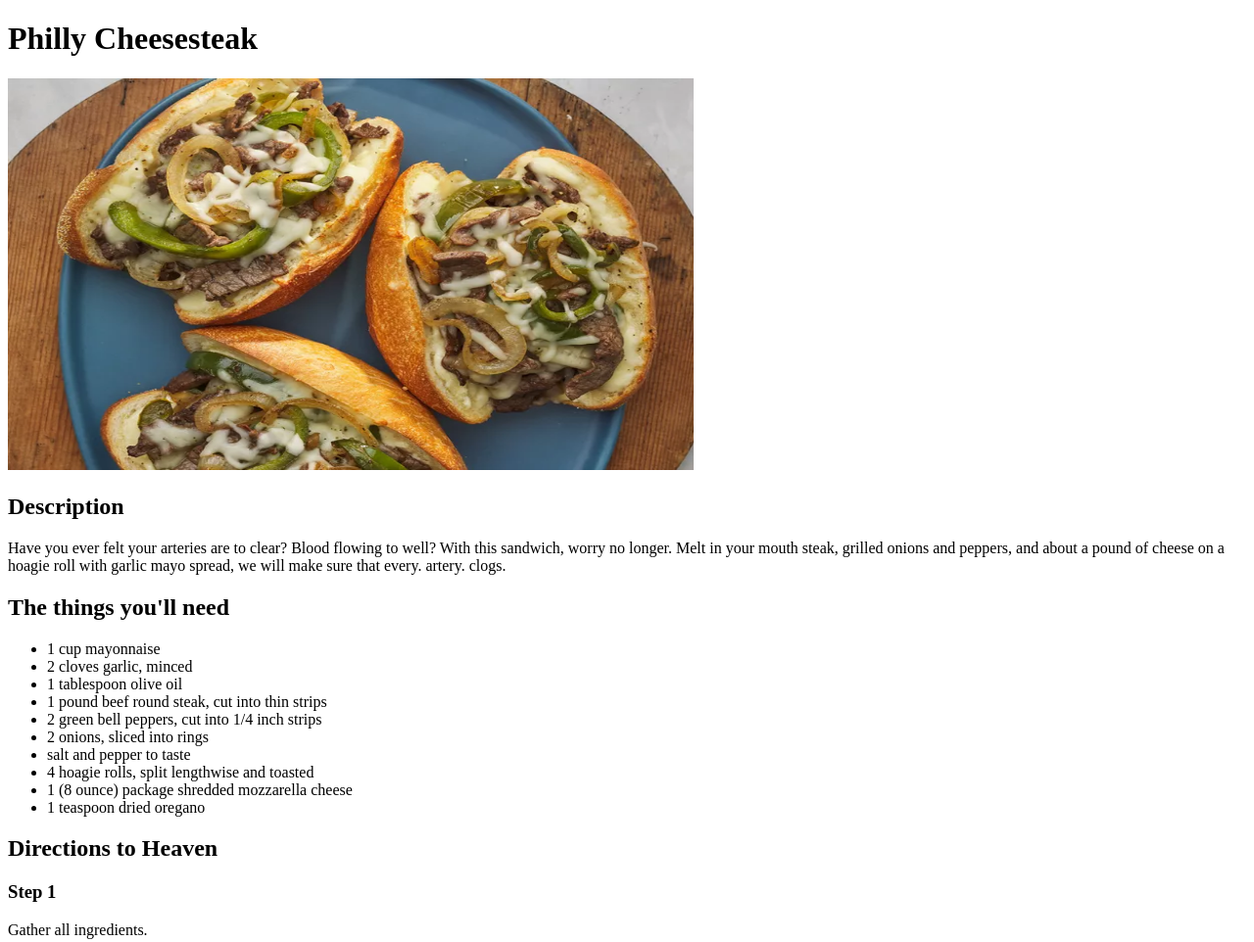
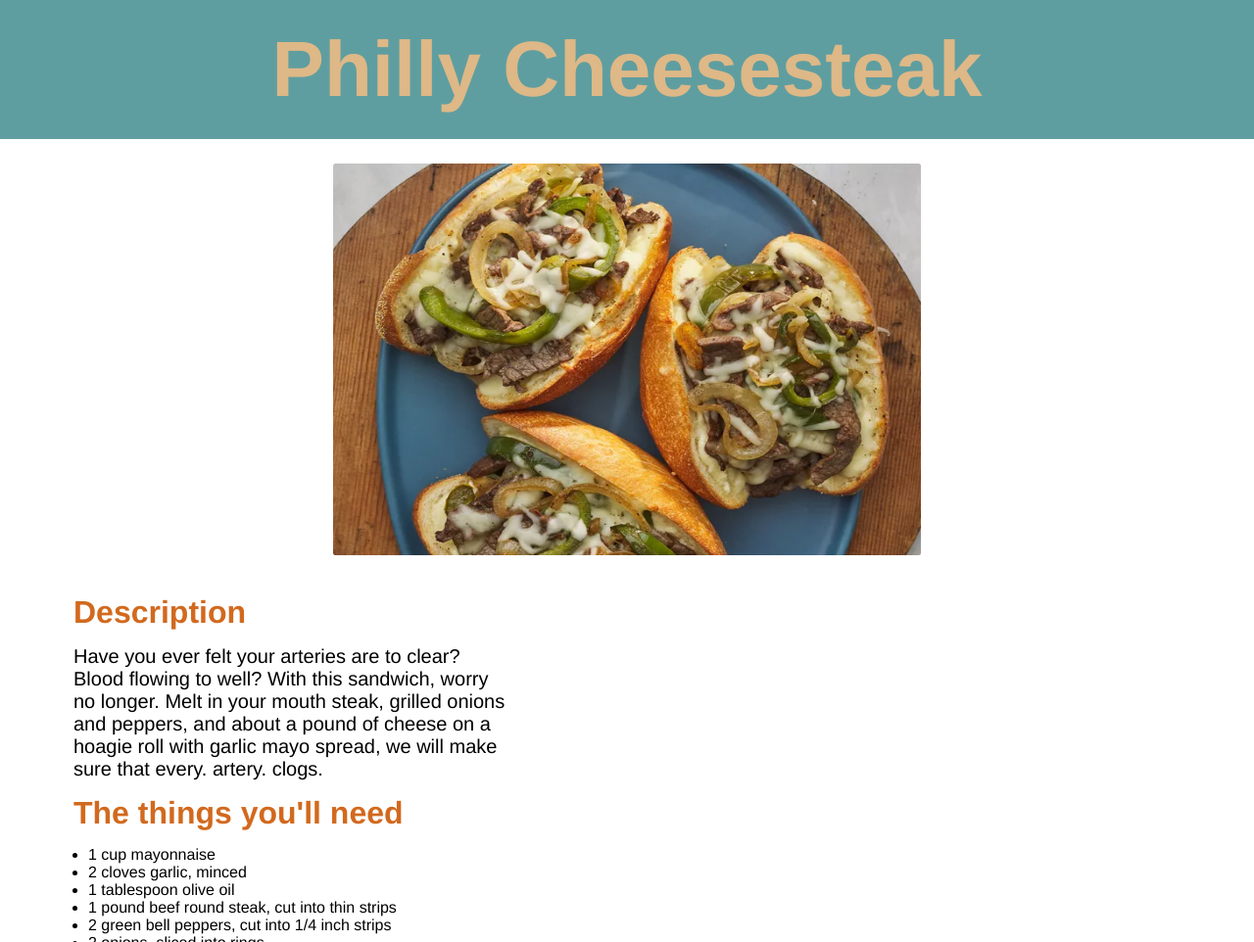
Before and after one commit to Nostromito/odin-recipes, a plain HTML site: page recipes/Philly-Cheesesteak.html in a window 1280 px wide. Shown: the top 962 px of the page at 98% size. Drawn offline with Linux system fonts and the light colour scheme.

Commit message:
Create css files
A main index css file was created, along with two
additional files. Carne-asada-fries.css &
Philly-cheesesteak.css

```diff
--- a/recipes/Philly-Cheesesteak.html
+++ b/recipes/Philly-Cheesesteak.html
@@ -1,14 +1,22 @@
 <!DOCTYPE html>
 <html lang="en">
   <head>
+    <link rel="stylesheet" href="../style/style.css">
+    <link rel="stylesheet" href="../style/PC.css">
+
     <meta charset="UTF-8">
     <title>Philly Cheesesteak</title>
   </head>
 
   <body>
+    <header>
+      <div class="header-color">
         <h1>Philly Cheesesteak</h1>
+      </div>
       <img src="images/philly-photos/philly-cheesesteak-sandwich.webp" alt="The east coasts finest sandwich with a twist of garlic mayo" width="700" height="400">
+    </header>
 
+    <main>
       <h2>Description</h2>
       <p>Have you ever felt your arteries are to clear? Blood flowing to well? With this sandwich, worry no longer. Melt in your mouth steak, grilled onions and peppers, and about a pound of cheese on a hoagie roll with garlic mayo spread, we will make sure that every. artery. clogs. </p>
 
@@ -59,5 +67,7 @@
       <h3>Step 8</h3>
       <p>Heat sandwiches in the preheated oven until cheese is melted or slightly browned.</p>
       <img src="images/philly-photos/philly-cheesesteak-sandwich-step8.webp" alt="Finished photo of a ready to eat Cheesesteak" width="700" height="400">
+    </main>
+
   </body>
 </html>
--- /dev/null
+++ b/style/CAF.css
@@ -0,0 +1,15 @@
+h1 {
+  color: beige;
+}
+
+.header-color {
+  background-color: brown;
+}
+
+h2 {
+  color: green;
+}
+
+h3 {
+  color: darkslategray;
+}
--- /dev/null
+++ b/style/PC.css
@@ -0,0 +1,15 @@
+h1 {
+  color: burlywood;
+}
+
+.header-color {
+  background-color: cadetblue;
+}
+
+h2 {
+  color: chocolate;
+}
+
+h3 {
+  color: darkkhaki;
+}
--- a/style/style.css
+++ b/style/style.css
@@ -0,0 +1,63 @@
+*, *::after, *::before {
+  box-sizing: inherit;
+  margin: 0;
+  padding: 0;
+}
+
+html {
+  box-sizing: border-box;
+  font-family: 'Franklin Gothic Medium', 'Arial Narrow', Arial, sans-serif;
+}
+
+header {
+  display: flex;
+  flex-direction: column;
+  align-items: center;
+}
+
+img {
+  border-radius: 2.5px;
+  margin: 15px 0 15px 0;
+}
+
+h1 {
+  font-size: 5rem;
+
+  margin: 25px;
+}
+
+.header-color {
+  width: 100%;
+  text-align: center;
+  margin-bottom: 10px;
+}
+
+header img {
+  max-width: 600px;
+  min-height: 200px;
+}
+
+main {
+  margin: 25px 50px 0 75px;
+}
+
+h2 {
+  font-size: 2rem;
+  margin-bottom: 15px;
+  margin-top: 15px;
+}
+
+ul {
+  margin-left: 15px;
+}
+
+h3 {
+  margin-top: 10px;
+  margin-bottom: 10px;
+}
+
+p {
+  font-size: 1.25rem;
+  width: 450px;
+  margin-bottom: 10px;
+}
```
Also changed, not shown: recipes/Carne-Asada-Fries.html (+9 -0 lines). Lines whose indentation alone changed are shown as unchanged.
